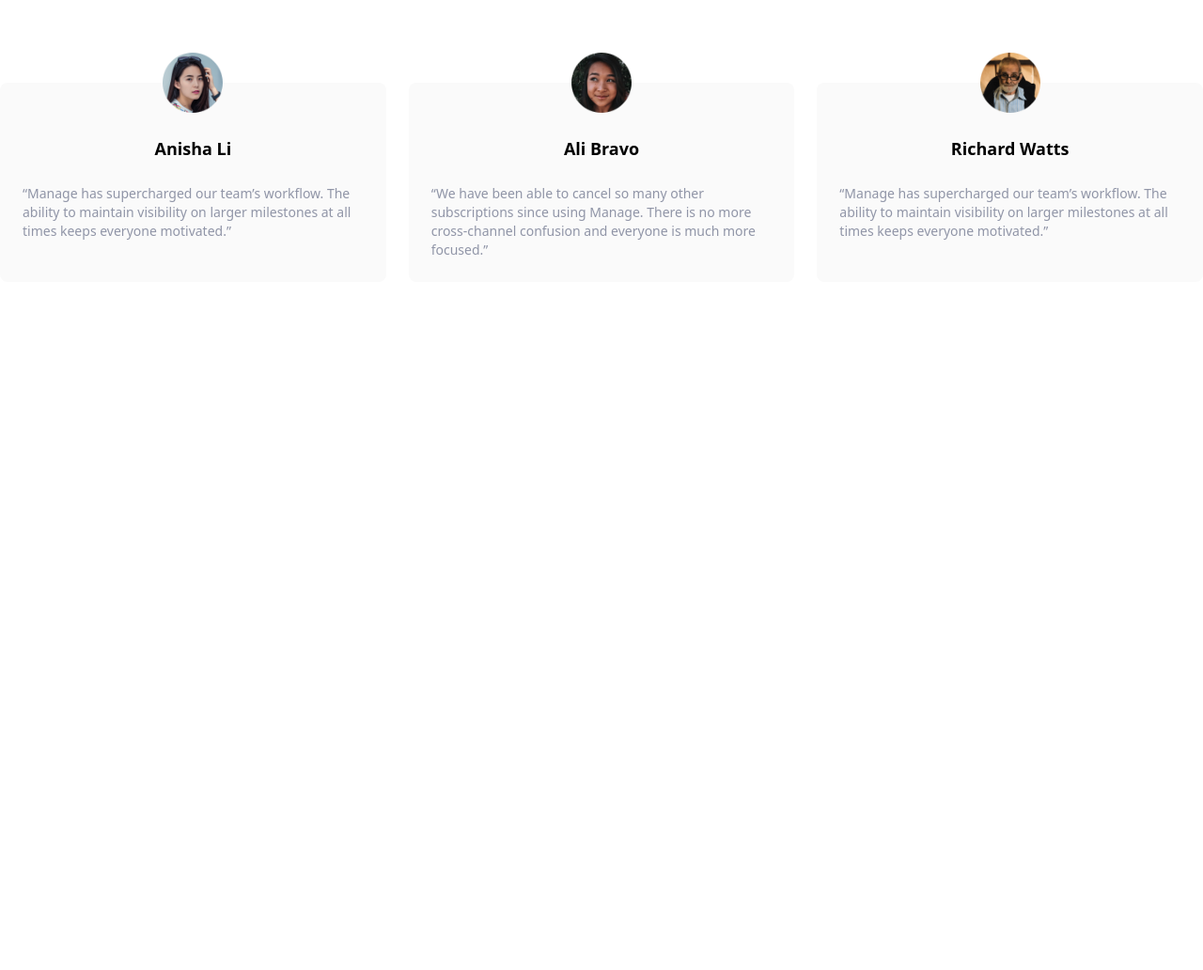
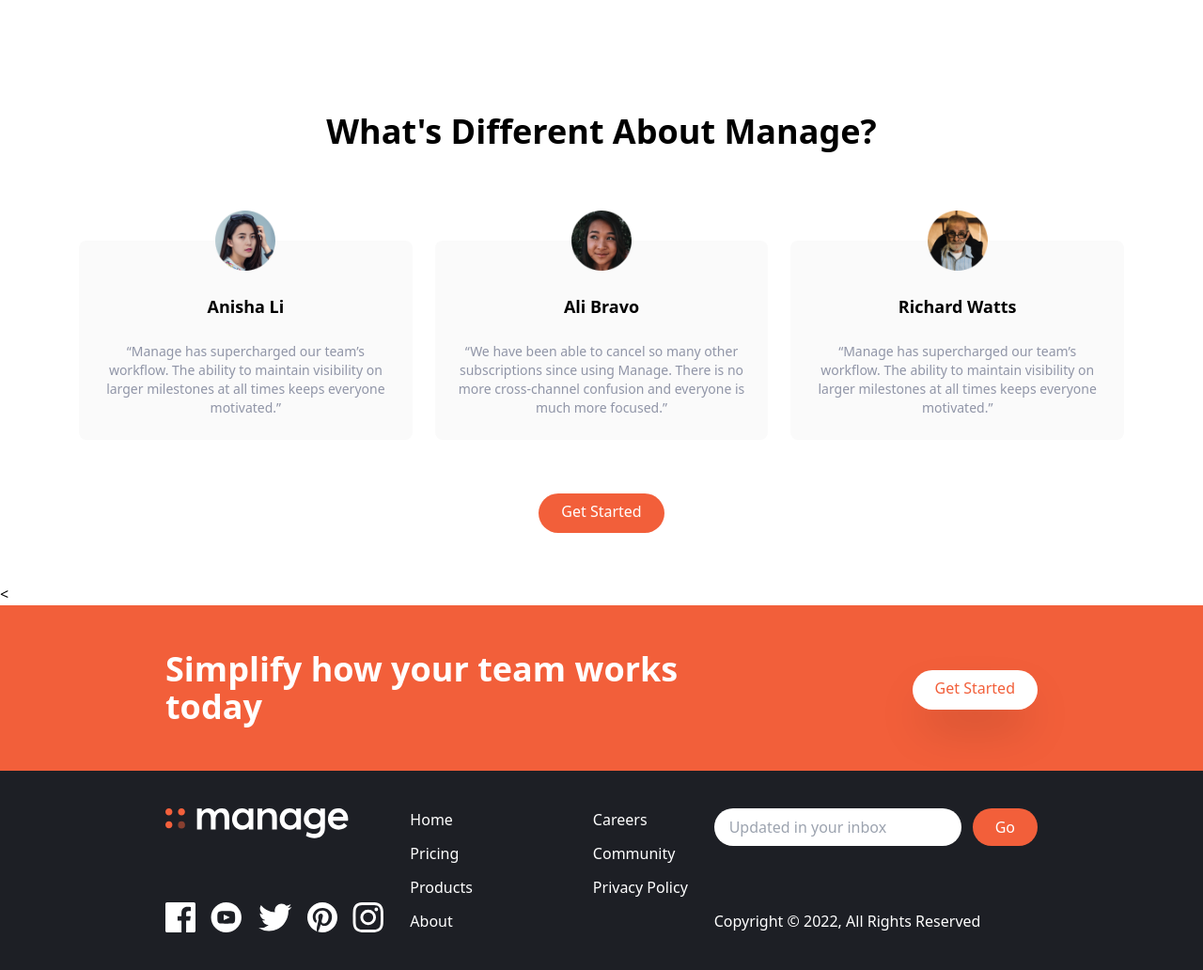
Before and after one commit to Parth517/basic-tailwind, a website: page index.html in a window 1280 px wide. Shown: the part 1132-2164 px from the top of the page at 94% size. Before the commit the page ends 1432 px from the top, so only its background shows below. Drawn offline with Linux system fonts and the light colour scheme; files whose address does not match are found by name.

Commit message:
footer and calltoaction complete

```diff
--- a/index.html
+++ b/index.html
@@ -153,9 +153,14 @@
             </div>
         </div>
     </section>
-
-    <!--testimonials-->
+   <!-- Testimonials -->
    <section id="testimonials">
+    <!-- Container to heading and testm blocks -->
+    <div class="max-w-6xl px-5 mx-auto mt-32 text-center">
+      <!-- Heading -->
+      <h2 class="text-4xl font-bold text-center">
+        What's Different About Manage?
+      </h2>
       <!-- Testimonials Container -->
       <div class="flex flex-col mt-24 md:flex-row md:space-x-6">
         <!-- Testimonial 1 -->
@@ -197,7 +202,116 @@
           </p>
         </div>
       </div>
+      <!-- Button -->
+      <div class="my-16">
+        <a
+          href="#"
+          class="p-3 px-6 pt-2 text-white bg-brightRed rounded-full baseline hover:bg-brightRedLight"
+          >Get Started</a
+        >
+      </div>
+    </div>
+  < <!-- CTA Section -->
+  <section id="cta" class="bg-brightRed">
+    <!-- Flex Container -->
+    <div
+      class="container flex flex-col items-center justify-between px-6 py-24 mx-auto space-y-12 md:py-12 md:flex-row md:space-y-0"
+    >
+      <!-- Heading -->
+      <h2
+        class="text-5xl font-bold text-center text-white md:text-4xl md:max-w-xl md:text-left"
+      >
+        Simplify how your team works today
+      </h2>
+      <!-- Button -->
+      <div>
+        <a
+          href="#"
+          class="p-3 px-6 pt-2 text-brightRed bg-white rounded-full shadow-2xl baseline hover:bg-gray-900"
+          >Get Started</a
+        >
+      </div>
+    </div>
   </section>
+
+  <!-- Footer -->
+  <footer class="bg-veryDarkBlue">
+    <!-- Flex Container -->
+    <div
+      class="container flex flex-col-reverse justify-between px-6 py-10 mx-auto space-y-8 md:flex-row md:space-y-0"
+    >
+      <!-- Logo and social links container -->
+      <div
+        class="flex flex-col-reverse items-center justify-between space-y-12 md:flex-col md:space-y-0 md:items-start"
+      >
+        <div class="mx-auto my-6 text-center text-white md:hidden">
+          Copyright &copy; 2022, All Rights Reserved
+        </div>
+        <!-- Logo -->
+        <div>
+          <img src="img/logo-white.svg" class="h-8" alt="" />
+        </div>
+        <!-- Social Links Container -->
+        <div class="flex justify-center space-x-4">
+          <!-- Link 1 -->
+          <a href="#">
+            <img src="img/icon-facebook.svg" alt="" class="h-8" />
+          </a>
+          <!-- Link 2 -->
+          <a href="#">
+            <img src="img/icon-youtube.svg" alt="" class="h-8" />
+          </a>
+          <!-- Link 3 -->
+          <a href="#">
+            <img src="img/icon-twitter.svg" alt="" class="h-8" />
+          </a>
+          <!-- Link 4 -->
+          <a href="#">
+            <img src="img/icon-pinterest.svg" alt="" class="h-8" />
+          </a>
+          <!-- Link 5 -->
+          <a href="#">
+            <img src="img/icon-instagram.svg" alt="" class="h-8" />
+          </a>
+        </div>
+      </div>
+      <!-- List Container -->
+      <div class="flex justify-around space-x-32">
+        <div class="flex flex-col space-y-3 text-white">
+          <a href="#" class="hover:text-brightRed">Home</a>
+          <a href="#" class="hover:text-brightRed">Pricing</a>
+          <a href="#" class="hover:text-brightRed">Products</a>
+          <a href="#" class="hover:text-brightRed">About</a>
+        </div>
+        <div class="flex flex-col space-y-3 text-white">
+          <a href="#" class="hover:text-brightRed">Careers</a>
+          <a href="#" class="hover:text-brightRed">Community</a>
+          <a href="#" class="hover:text-brightRed">Privacy Policy</a>
+        </div>
+      </div>
+
+      <!-- Input Container -->
+      <div class="flex flex-col justify-between">
+        <form>
+          <div class="flex space-x-3">
+            <input
+              type="text"
+              class="flex-1 px-4 rounded-full focus:outline-none"
+              placeholder="Updated in your inbox"
+            />
+            <button
+              class="px-6 py-2 text-white rounded-full bg-brightRed hover:bg-brightRedLight focus:outline-none"
+            >
+              Go
+            </button>
+          </div>
+        </form>
+        <div class="hidden text-white md:block">
+          Copyright &copy; 2022, All Rights Reserved
+        </div>
+      </div>
+    </div>
+  </footer>
 </body>
 
 </html>
```
Also changed, not shown: css/main.css. Lines whose indentation alone changed are shown as unchanged.
